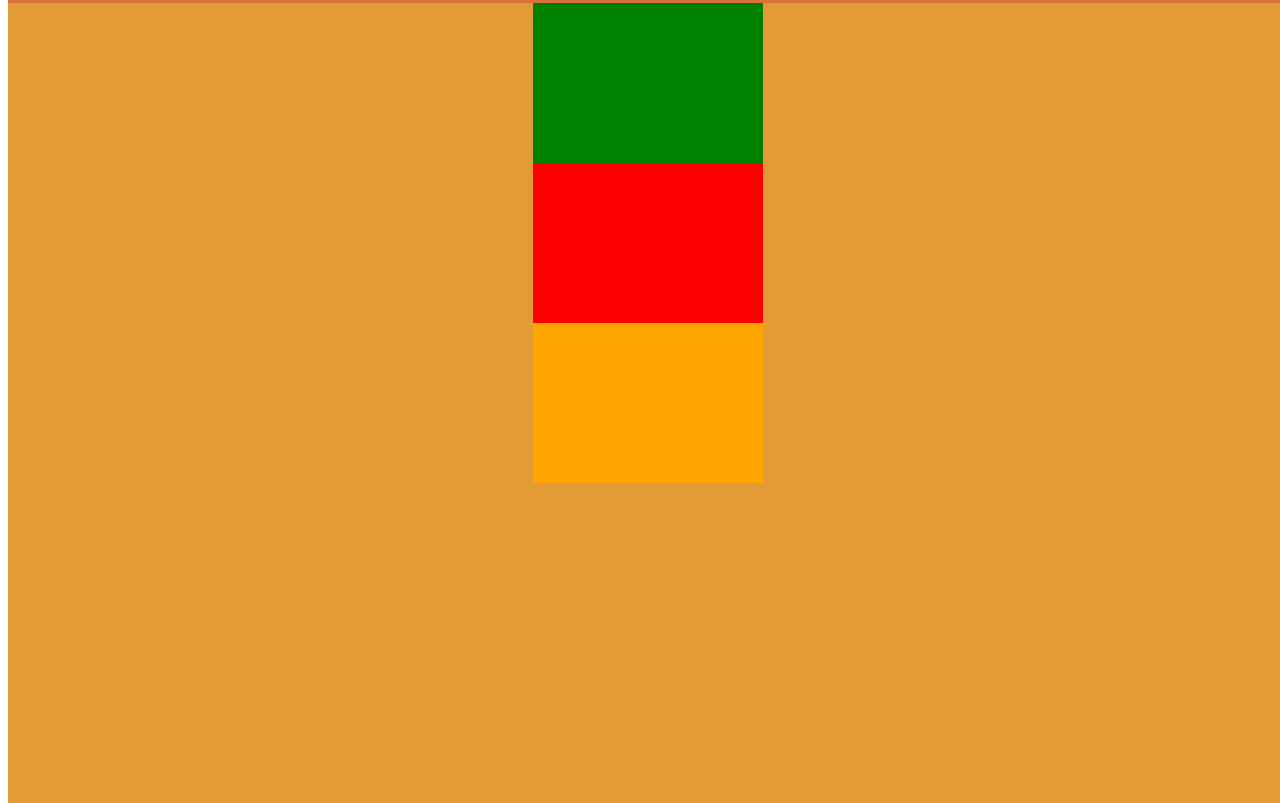
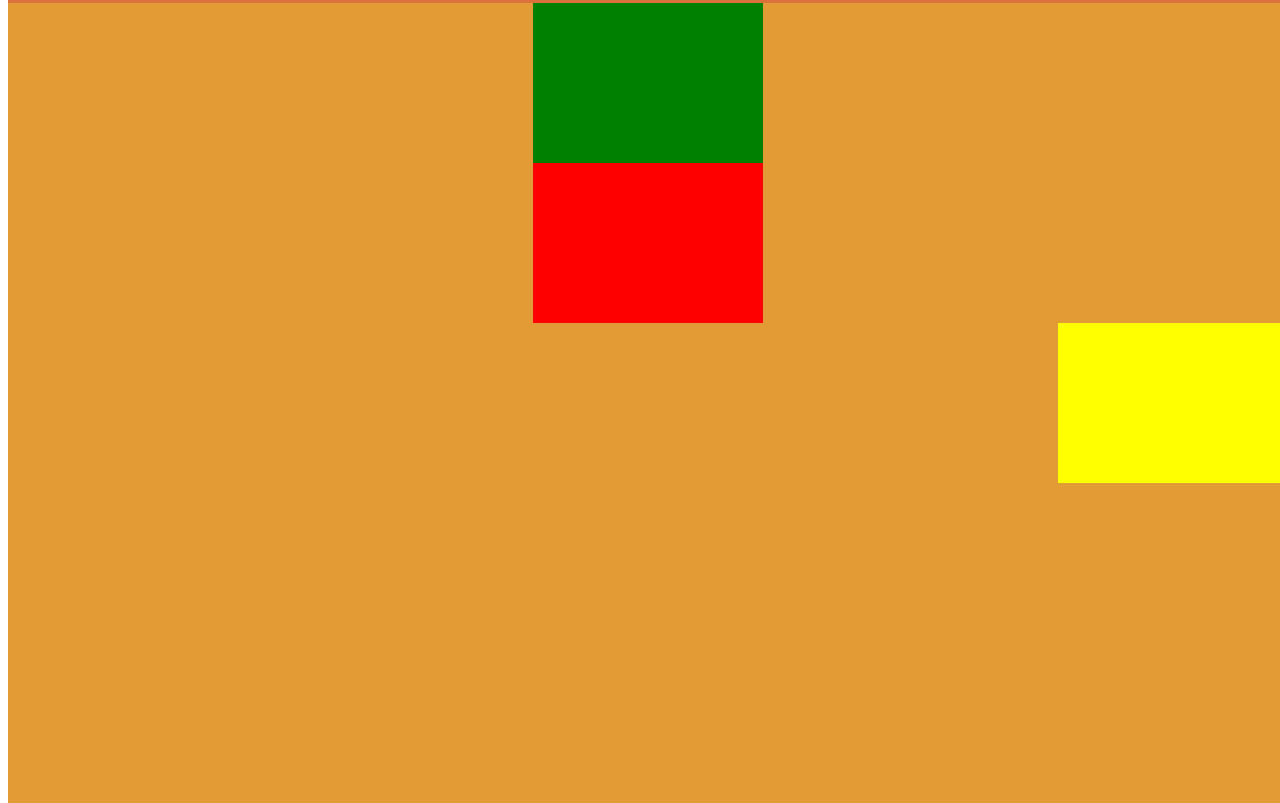
Before and after one commit to christophertorres0/Phase4, a plain HTML site: page Index.html in a window 1280 px wide. Shown: the part 805-1608 px from the top of the page. Drawn offline with Linux system fonts and the light colour scheme.

Commit message:
Update style.css

```diff
--- a/style.css
+++ b/style.css
@@ -45,8 +45,10 @@ body {
 .shoe6 {
 	height: 20%;
 	width: 18%;
-	background-color: orange;
+	background-color: yellow;
 	margin:auto;
+	float:right;
+
 
 }
 
```
